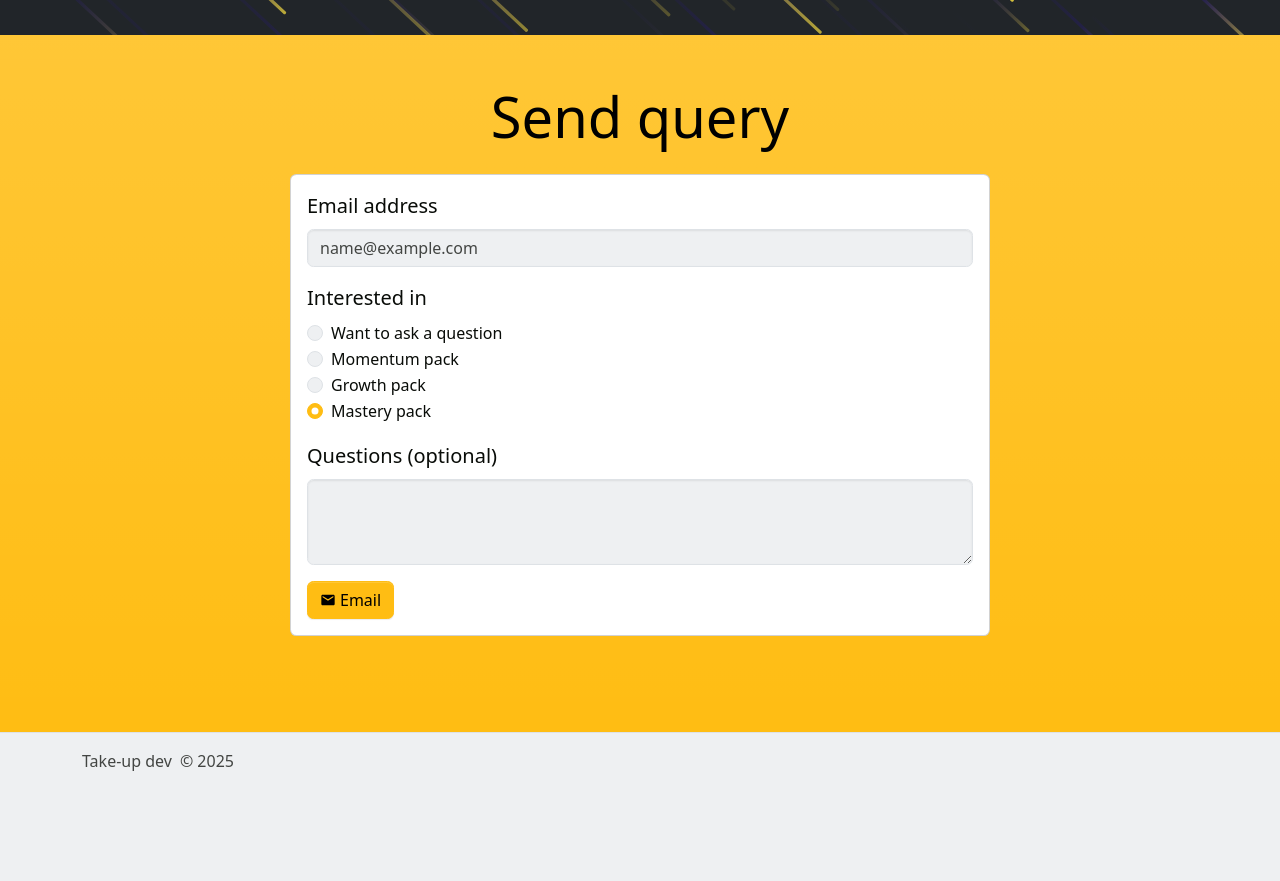
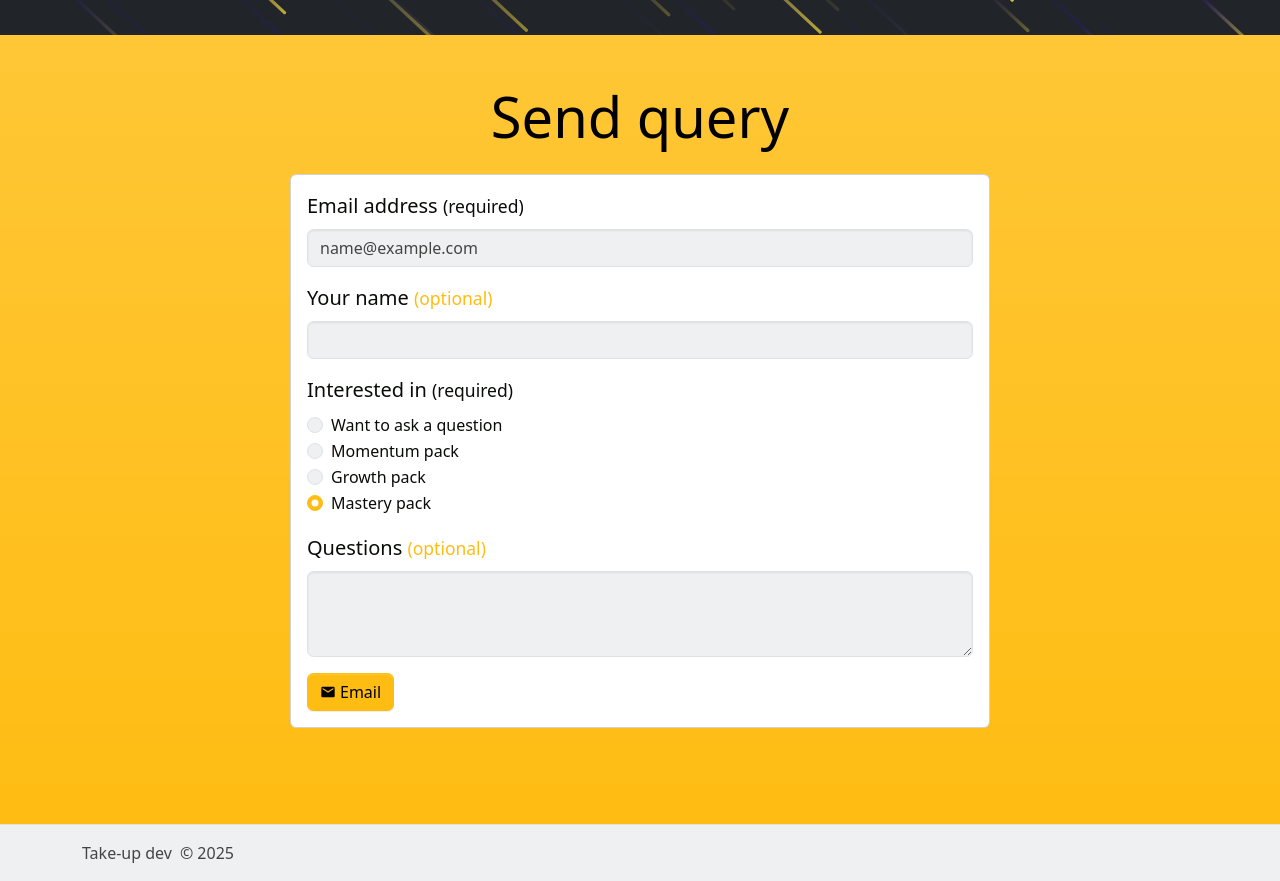
Before and after one commit to tjdav/takeup.dev, a website: page website/index.html in a window 1280 px wide. Shown: the part 3859-4740 px from the top of the page. Before the commit the page ends 4648 px from the top, so only its background shows below. Drawn offline with Linux system fonts and the light colour scheme; a web font is replaced by a local one.

Commit message:
add name to sign up form

```diff
--- a/website/index.html
+++ b/website/index.html
@@ -395,11 +395,15 @@
           <div class="card-body">
             <form action="/_/mail" method="post" enctype="application/x-www-form-urlencoded">
               <div class="mb-3">
-                <label for="email" id="emailLabel" class="form-label fs-5">Email address</label>
+                <label for="email" id="emailLabel" class="form-label fs-5">Email address <small class="text-danger">(required)</small></label>
                 <input type="email" class="form-control" id="email" placeholder="name@example.com" required name="email" autocomplete="email">
               </div>
+              <div class="mb-3">
+                <label for="name" id="emailLabel" class="form-label fs-5">Your name <small class="text-primary">(optional)</small></label>
+                <input type="name" class="form-control" id="name" name="name" autocomplete="name">
+              </div>
               <fieldset class="mb-3">
-                <legend class="form-label fs-5">Interested in</legend>
+                <legend class="form-label fs-5">Interested in <small class="text-danger">(required)</small></legend>
                 <div class="form-check">
                   <input class="form-check-input" type="radio" name="subject" id="askQuestionPack" value="Book a session: Question">
                   <label class="form-check-label" for="askQuestionPack">
@@ -426,7 +430,7 @@
                 </div>
               </fieldset>
               <div class="mb-3">
-                <label for="questions" class="form-label fs-5">Questions (optional)</label>
+                <label for="questions" class="form-label fs-5">Questions <small class="text-primary">(optional)</small></label>
                 <textarea class="form-control" id="questions" rows="3" name="body"></textarea>
               </div>
               <button class="btn btn-primary d-inline-flex align-items-center gap-1" type="submit">
```
Also changed, not shown: functions/_/mail.js (+8 -1 lines).
